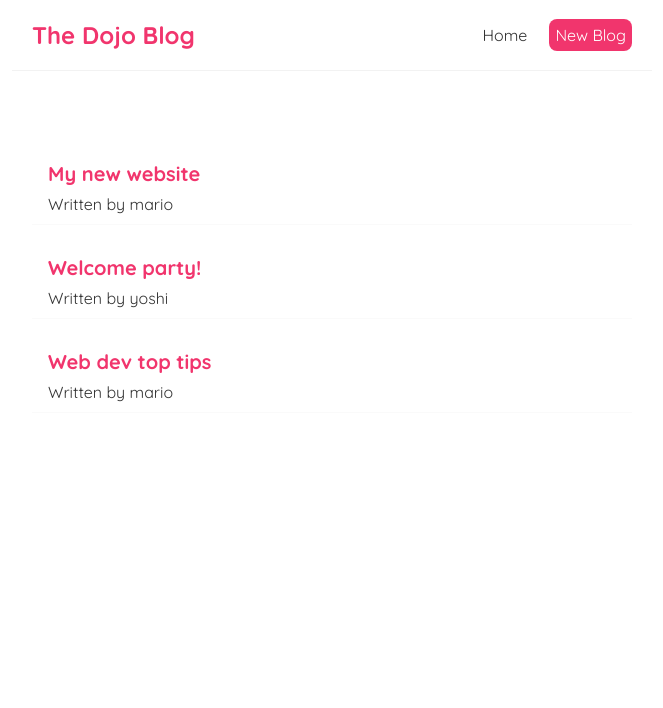
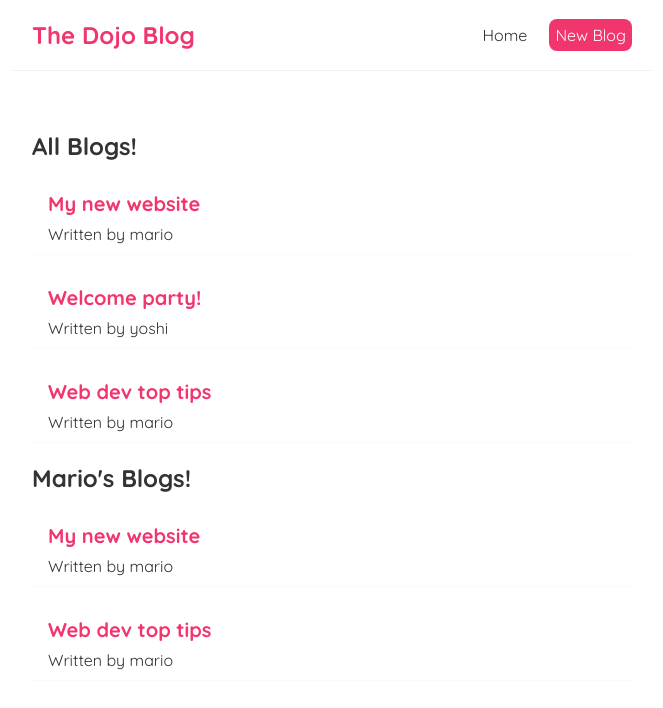
Before and after one commit to sytunguyen77/react-tutorial, a React (Create React App) app: page / in a window 1280 px wide. Shown: the top 708 px of the page, without its empty margins (308-971 px from the left). Built offline with nearby package versions, Linux system fonts and the light colour scheme.

Commit message:
firt commit

```diff
--- /dev/null
+++ b/src/BlogList.js
@@ -0,0 +1,18 @@
+const BlogList = ({ blogs, title }) => {
+   //    const blogs = props.blogs;
+   //    const title = props.title;
+
+   return (
+      <div className="blog-list">
+         <h2>{title} </h2>
+         {blogs.map((blog) => (
+            <div className="blog-preview" key={blog.id}>
+               <h2>{blog.title}</h2>
+               <p>Written by {blog.author}</p>
+            </div>
+         ))}
+      </div>
+   );
+};
+
+export default BlogList;
--- a/src/Home.js
+++ b/src/Home.js
@@ -1,4 +1,5 @@
 import { useState } from "react";
+import BlogList from "./BlogList";
 
 const Home = () => {
    const [blogs, setBlogs] = useState([
@@ -9,12 +10,8 @@
 
    return (
       <div className="home">
-         {blogs.map((blog) => (
-            <div className="blog-preview" key={blog.id}>
-               <h2>{blog.title}</h2>
-               <p>Written by {blog.author}</p>
-            </div>
-         ))}
+         <BlogList blogs={blogs} title="All Blogs!" />
+         <BlogList blogs={blogs.filter((blog) => blog.author === "mario")} title="Mario's Blogs!" />
       </div>
    );
 };
```
